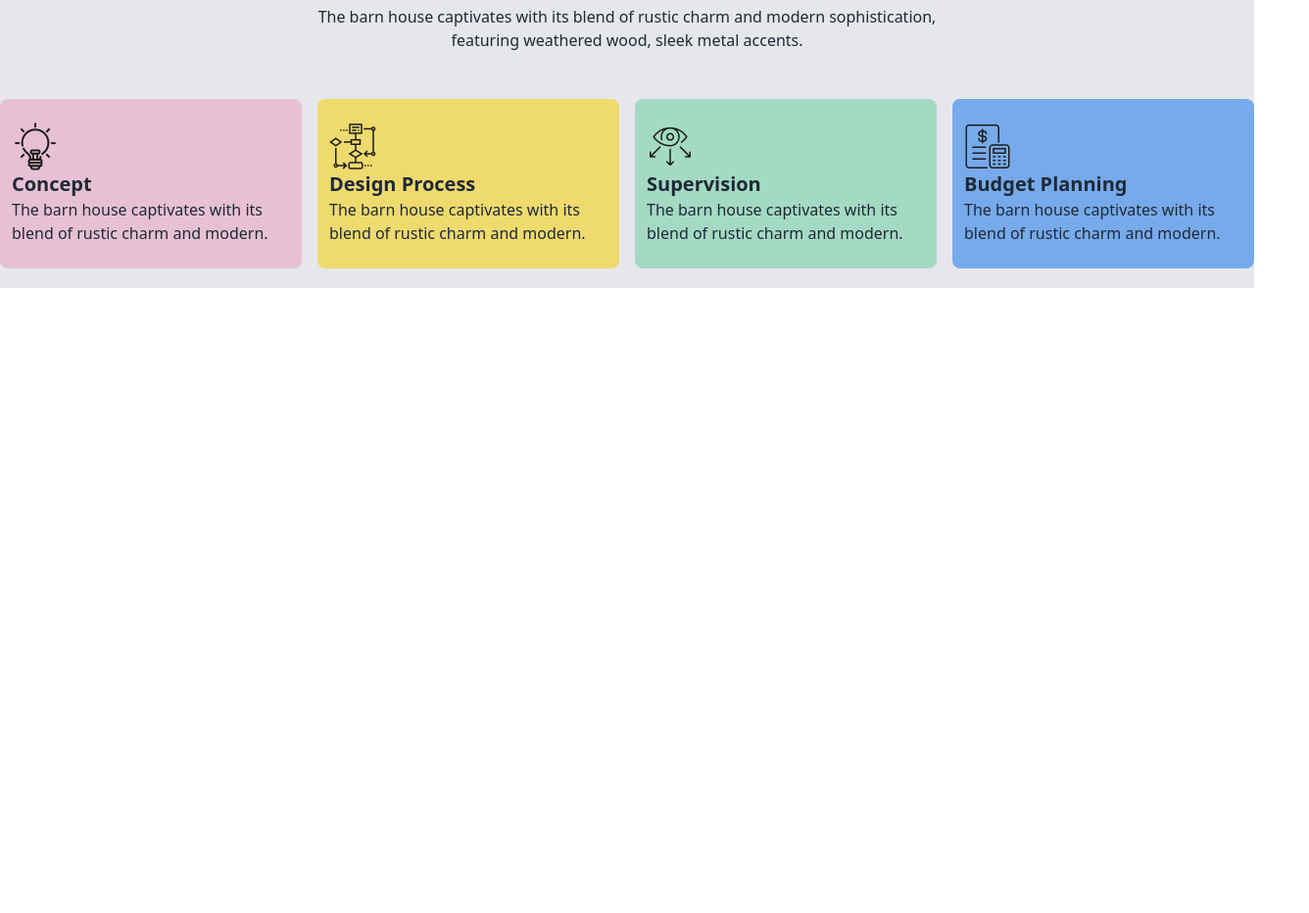
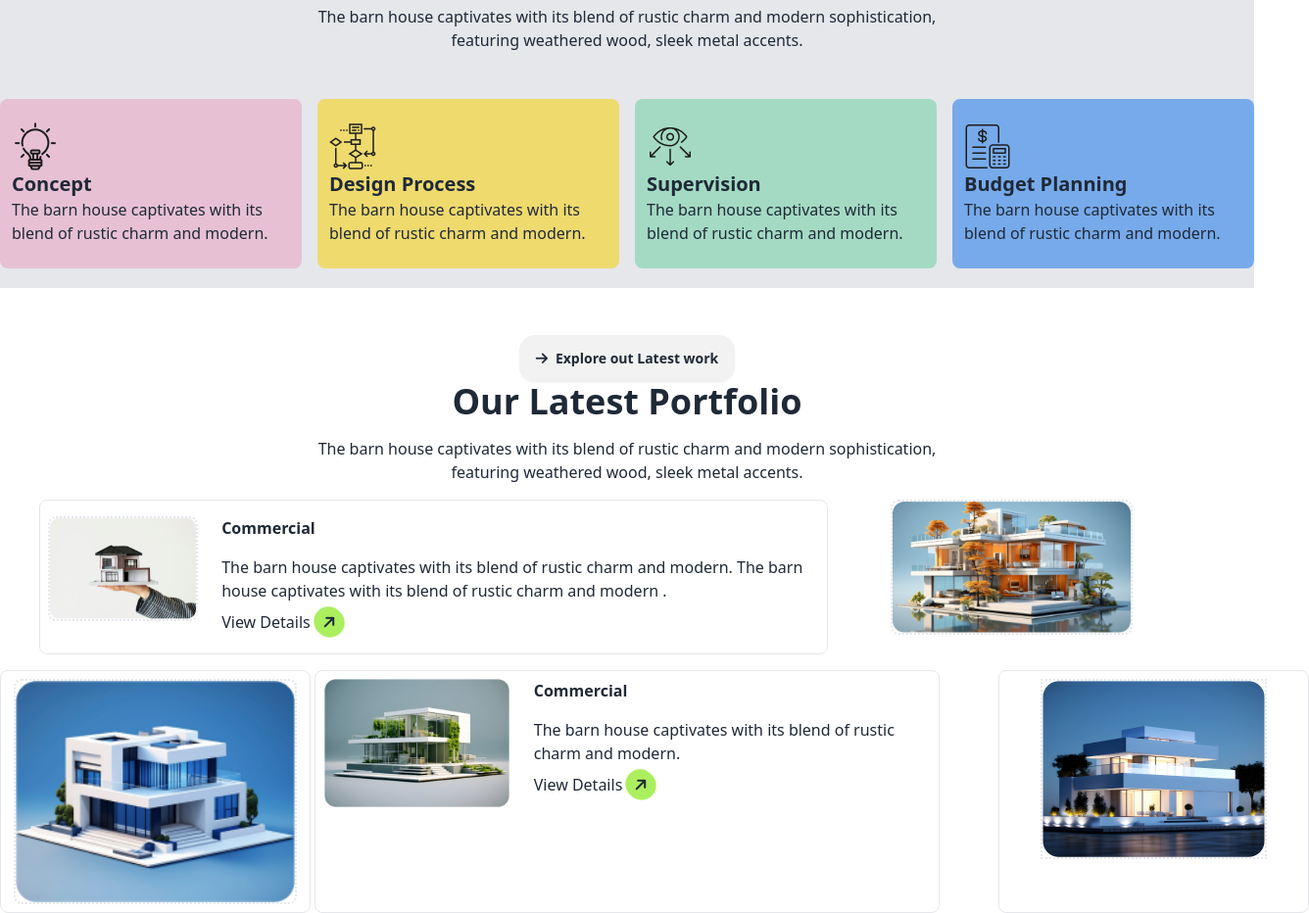
Before and after one commit to Liyanroy12/assignment-3, a plain HTML site: page index.html in a window 1280 px wide. Shown: the part 1742-2674 px from the top of the page at 98% size, 1336 px wide, since content can reach past the window. Before the commit the page ends 2036 px from the top, so only its background shows below. Drawn offline with nearby package versions, Linux system fonts and the light colour scheme.

Commit message:
background section done

```diff
--- a/index.html
+++ b/index.html
@@ -55,7 +55,8 @@
             </div>
             <div>
                 <h1 class="text-4xl lg:text-5xl font-bold text-center mb-5">A barn house of this design has a
-                    <br>striking appearance</h1>
+                    <br>striking appearance
+                </h1>
                 <p class="text-center text-gray-500">The barn house captivates with its blend of rustic charm and modern
                     sophistication, featuring weathered wood, sleek metal <br> accents, and large windows that flood the
                     space with natural light.</p>
@@ -136,7 +137,8 @@
                 <div class="flex flex-col justify-center items-center text-center">
                     <button class="btn rounded-2xl mb-2"><i class="fa-solid fa-arrow-right"></i>How We Worked</button>
                     <h1 class="text-4xl font-bold mb-2">Our Works Process</h1>
-                    <p>The barn house captivates with its blend of rustic charm and modern sophistication, <br> featuring weathered wood, sleek metal accents.</p>
+                    <p>The barn house captivates with its blend of rustic charm and modern sophistication, <br>
+                        featuring weathered wood, sleek metal accents.</p>
                 </div>
                 <div class="grid grid-cols-1 md:grid-cols-2 lg:grid-cols-4 gap-4 mt-12">
                     <div class="bg-[#E7C1D3] px-3 py-6 rounded-lg">
@@ -163,6 +165,53 @@
             </div>
         </div>
 
+        <!-- Our latege Protfolio section -->
+        <section class="container mx-auto mt-12">
+            <div class="flex-1 justify-center items-center text-center">
+                <button class="btn rounded-2xl"><i class="fa-solid fa-arrow-right"></i>Explore out Latest work</button>
+                <h1 class="text-4xl font-bold mb-4">Our Latest Portfolio</h1>
+                <p>The barn house captivates with its blend of rustic charm and modern sophistication, <br> featuring
+                    weathered wood, sleek metal accents.</p>
+            </div>
+            <div>
+                <div class="grid grid-cols-1 lg:grid-cols-3 gap-16 mt-4 mx-auto lg:ml-10">
+                    <div class="col-span-2 py-4 px-2 border border-spacing-1 rounded-lg flex-1 lg:flex gap-6 mx-auto">
+                        <div>
+                            <img class="border-dotted border-2 rounded-lg w-full" src="./assets/img1.png" alt="">
+                        </div>
+                        <div class="mx-auto">
+                            <h1 class="font-bold mb-4">Commercial</h1>
+                            <p class="mb-1">The barn house captivates with its blend of rustic charm and modern. The
+                                barn house captivates with its blend of rustic charm and modern .</p>
+                            <a href="#">View Details <i
+                                    class="fa-solid fa-arrow-right -rotate-45 p-2 bg-[#ABEF5F] rounded-3xl"></i></a>
+                        </div>
+                    </div>
+                    <div class="h-28 col-span-1 w-full ml-14 lg:mx-0">
+                        <img class="w-2/3 border-dotted border-2 rounded-lg" src="./assets/img2.png" alt="">
+                    </div>
+                </div>
+                <div class="grid order-first md:order-first grid-cols-2 lg:grid-cols-4 gap-1 mt-4">
+                    <div class="col-span-1 border border-spacing-1 rounded-lg mt-4 lg:mt-0 py-2 w-full ml-14 lg:ml-0">
+                        <img class="border-dotted border-2 rounded-lg w-11/12 mx-auto" src="./assets/img3.png" alt="">
+                    </div>
+                    <div class="col-span-2 w-full  order-2 lg:order-2 flex-1 lg:flex gap-4 py-2 border border-spacing-1 mx-auto rounded-lg">
+                        <div class="">
+                            <img class="lg:w-11/12 mx-auto my-auto" src="./assets/img4.png" alt="">
+                        </div>
+                        <div class="ml-6 lg:ml-0">
+                            <h1 class="font-bold mb-4">Commercial</h1>
+                            <p class="mb-1">The barn house captivates with its blend of rustic charm and modern.</p>
+                            <a href="#">View Details <i
+                                    class="fa-solid fa-arrow-right -rotate-45 p-2 bg-[#ABEF5F] rounded-3xl"></i></a>
+                        </div>
+                    </div>
+                    <div class="col-span-1 mx-auto order-3 md:order-first lg:order-3 border border-spacing-1 py-2 rounded-lg w-full ml-14">
+                        <img class="mx-auto border-dotted border-2" src="./assets/img5.png" alt="">
+                    </div>
+                </div>
+            </div>
+        </section>
     </main>
     <footer>
 
```
